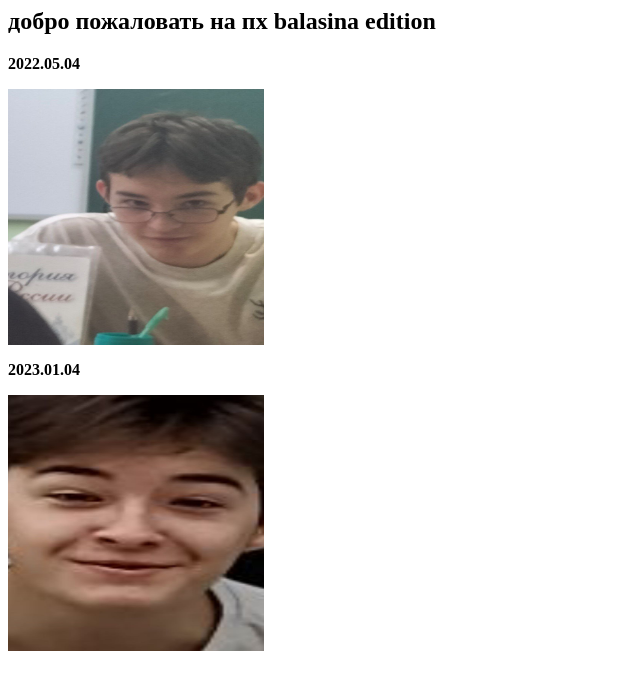
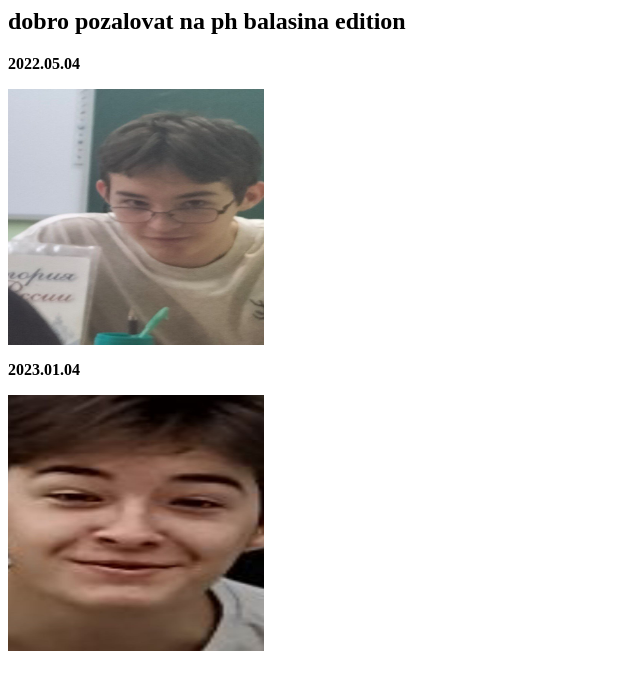
Before and after one commit to egorgavrikow/balasina, a plain HTML site: page index.html in a window 1280 px wide. Shown: the whole page, without its empty margins (0-640 px from the left). Drawn offline with Linux system fonts and the light colour scheme.

Commit message:
Update index.html

```diff
--- a/index.html
+++ b/index.html
@@ -2,7 +2,7 @@
 	<head>
 		<title>ph balasina edition</title>
 	<body>
-		<h2>добро пожаловать на пх balasina edition </h2>
+		<h2>dobro pozalovat na ph balasina edition </h2>
 		<p><b> 2022.05.04</p></B>
 		<img src = balasina1.jpg width = "256" height = "256">
 		<p><b> 2023.01.04</p></b>
```
